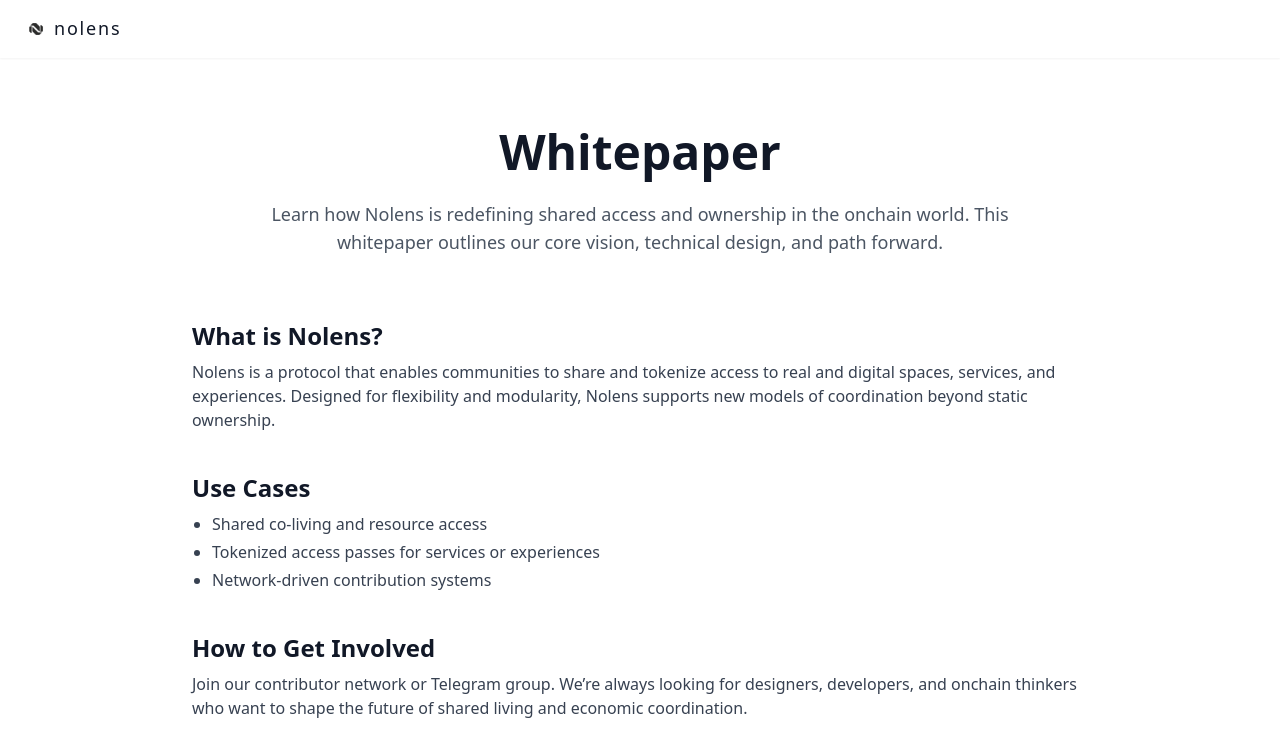
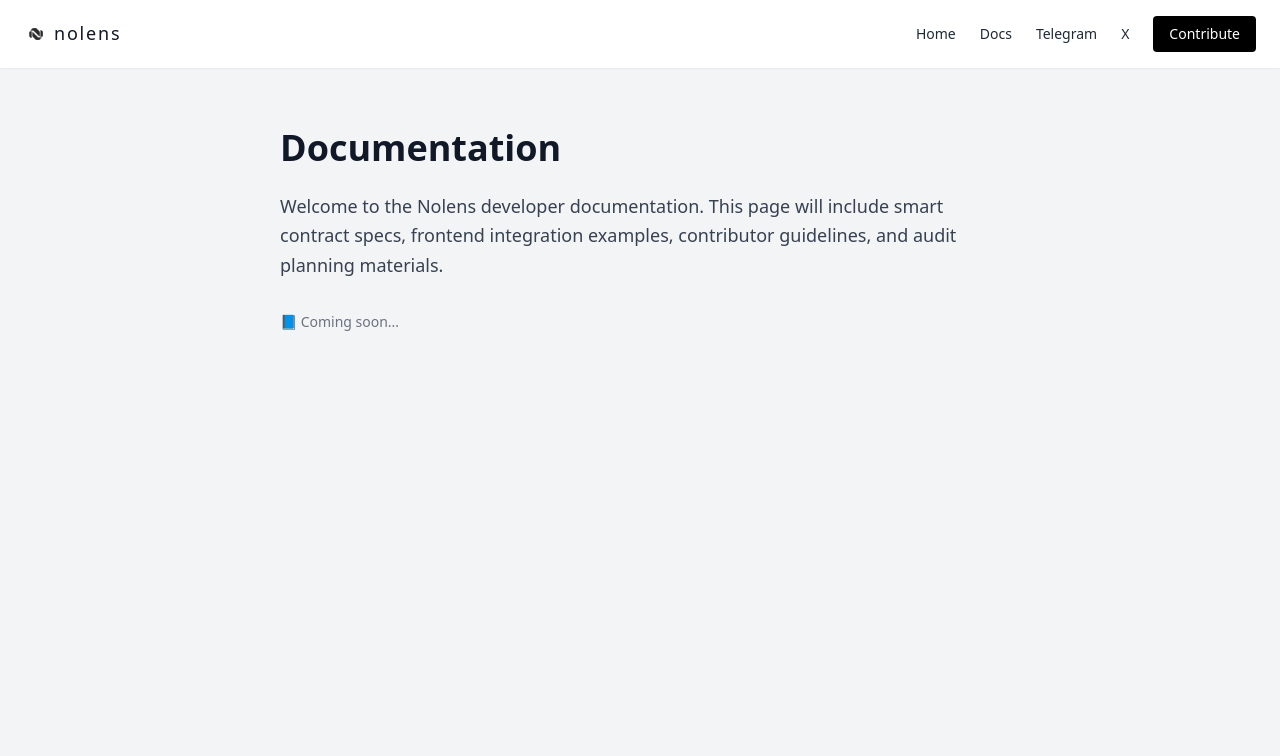
Before and after one commit to nolensprotocol/nolens, a Next.js app: page /docs in a window 1280 px wide. Shown: the top 756 px of the page. Built offline with nearby package versions, Linux system fonts and the light colour scheme.

Commit message:
Update docs.js

```diff
--- a/pages/docs.js
+++ b/pages/docs.js
@@ -1,56 +1,24 @@
-import Head from 'next/head';
-import Link from 'next/link';
-import Image from 'next/image';
+import Head from 'next/head'
+import Navbar from '../components/Navbar'
 
 export default function Docs() {
   return (
     <>
       <Head>
-        <title>Nolens Whitepaper</title>
-        <meta name="description" content="Nolens Whitepaper — the future of shared, tokenized access." />
+        <title>Nolens Docs</title>
+        <meta name="description" content="Developer documentation for Nolens Protocol." />
       </Head>
 
-      <header className="fixed top-0 left-0 right-0 z-50 bg-white shadow-sm py-4 px-6 flex items-center justify-between w-full">
-        <Link href="/" className="flex items-center space-x-1.5 hover:opacity-90 transition">
-          <img src="/nolens_icon.png" alt="Nolens Logo" className="w-6 h-6" />
-          <span className="mt-[-2px] text-gray-900 text-lg font-sans tracking-widest lowercase">nolens</span>
-        </Link>
-      </header>
+      <Navbar />
 
-
-      <main className="min-h-screen bg-white text-gray-900 pt-32 pb-20 px-6">
-        <div className="max-w-3xl mx-auto text-center">
-          <h1 className="text-5xl font-bold mb-6">Whitepaper</h1>
-          <p className="text-lg text-gray-600">
-            Learn how Nolens is redefining shared access and ownership in the onchain world. This whitepaper outlines our core vision, technical design, and path forward.
-          </p>
-        </div>
-
-        <div className="max-w-4xl mx-auto mt-16 space-y-10">
-          <section>
-            <h2 className="text-2xl font-semibold mb-2">What is Nolens?</h2>
-            <p className="text-gray-700">
-              Nolens is a protocol that enables communities to share and tokenize access to real and digital spaces, services, and experiences. Designed for flexibility and modularity, Nolens supports new models of coordination beyond static ownership.
-            </p>
-          </section>
-
-          <section>
-            <h2 className="text-2xl font-semibold mb-2">Use Cases</h2>
-            <ul className="list-disc pl-5 text-gray-700 space-y-1">
-              <li>Shared co-living and resource access</li>
-              <li>Tokenized access passes for services or experiences</li>
-              <li>Network-driven contribution systems</li>
-            </ul>
-          </section>
-
-          <section>
-            <h2 className="text-2xl font-semibold mb-2">How to Get Involved</h2>
-            <p className="text-gray-700">
-              Join our contributor network or Telegram group. We’re always looking for designers, developers, and onchain thinkers who want to shape the future of shared living and economic coordination.
-            </p>
-          </section>
-        </div>
+      <main className="pt-32 px-6 max-w-3xl mx-auto">
+        <h1 className="text-4xl font-bold mb-6 text-gray-900">Documentation</h1>
+        <p className="text-gray-700 text-lg leading-relaxed">
+          Welcome to the Nolens developer documentation. This page will include smart contract specs,
+          frontend integration examples, contributor guidelines, and audit planning materials.
+        </p>
+        <div className="mt-8 text-gray-500 text-sm">📘 Coming soon...</div>
       </main>
     </>
-  );
+  )
 }
```
